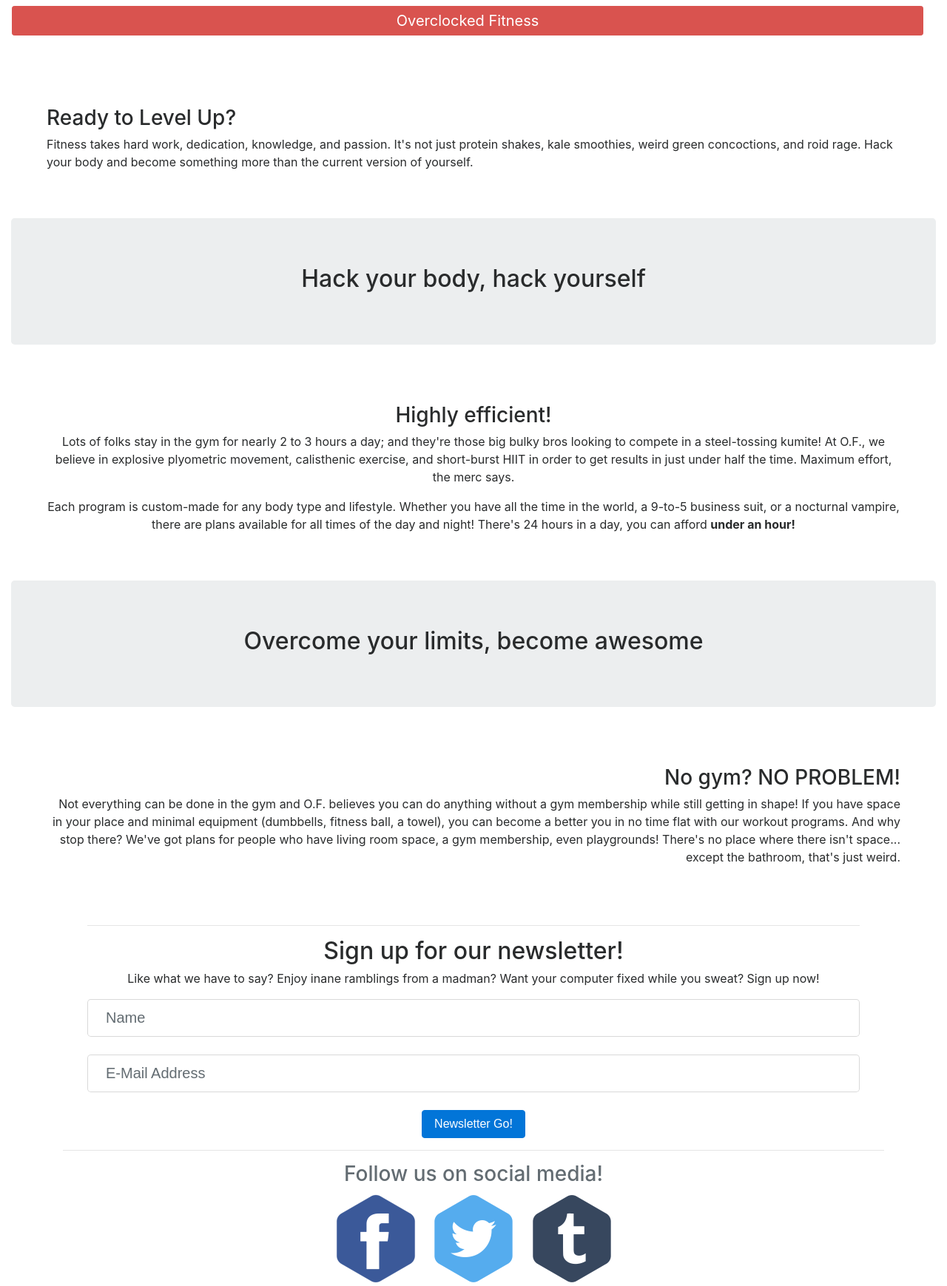
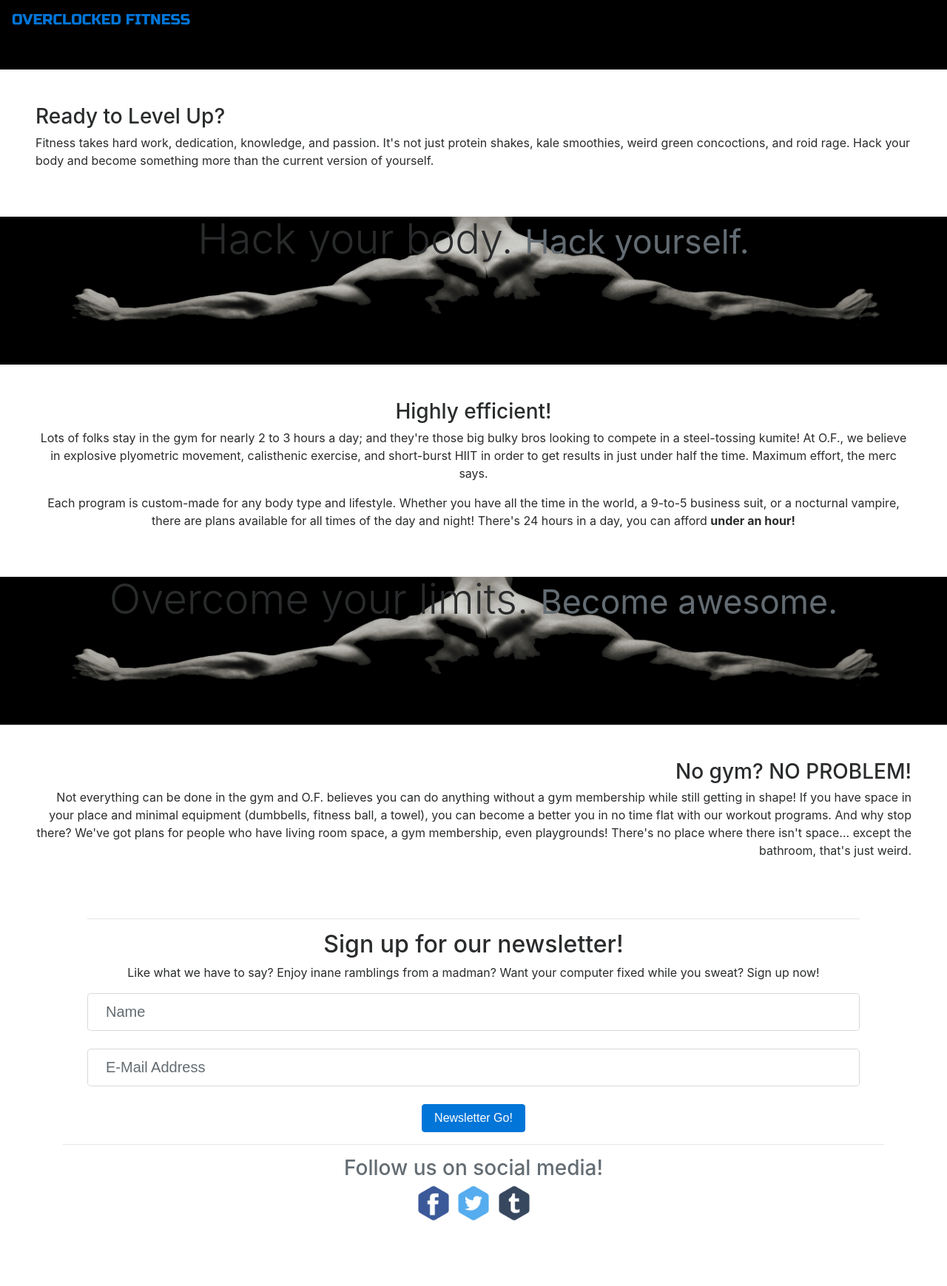
Before and after one commit to Phantom-Hex/Overclocked-Fitness, a PHP site: page / in a window 1280 px wide. Shown: the whole page at 74% size. After the commit the page ends 1651 px from the top, so only its background shows below. Run offline with PHP 8.4, Linux system fonts and the light colour scheme; some libraries are stand-ins or nearby versions.

Commit message:
Fitted this thing to Bootstrap
Bootstrap works for it and now has Viewport data attached. Who knows, it might even make a site one day...

```diff
--- a/FirstClient.php
+++ b/FirstClient.php
@@ -196,7 +196,7 @@ if(isset($_GET['joined']))
 		}
 ?>
 <div class="container">
-<h3 class="text-center display-2">Client Questionnaire</h3>
+<h3 class="text-center display-4">Client Questionnaire</h3>
 <p>
   You want to get started on your path to glory? Well, first we got to know a little about yourself!  Fill out this tiny questionaire and someone will contact you about your needs and what-have-you so we can get your rig jumpstarted, see what parts you need, and assess what we're working with.  Don't worry, you don't need to sign anything in blood, it's just a general idea of who you are.  The formalities can be saved for later.
 </p>
@@ -254,7 +254,7 @@ if(isset($_GET['joined']))
       <span class="error"><?php echo $thighErr;?></span><br />
       <input class="form-control" type="text" name="calves" placeholder="Calves (in inches)" value="<?php echo $calves;?>">
       <span class="error"><?php echo $calvesErr;?></span><br />
-      <button style="text-align: center" type="submit" name="Client" class="btn-primary">Time to learn too much!</button>
+      <button type="submit" name="Client" class="btn btn-primary text-center">Time to learn too much!</button>
     </div>
   </form>
 </div>
--- a/inc/database.php
+++ b/inc/database.php
@@ -4,7 +4,7 @@
 class Database
 {
     private $host = "localhost";
-    private $db_name = "burnerbase";
+    private $db_name = "Burnerbase";
     private $username = "root";
     private $password = "";
     public $conn;
@@ -20,7 +20,8 @@ class Database
         }
 		catch(PDOException $exception)
 		{
-            echo "ERROR DETECTED: " . $exception->getMessage();
+            echo "ERROR DETECTED: ". $exception->getMessage();
+            echo ". You saw nothing.";
         }
 
         return $this->conn;
--- a/inc/footing.php
+++ b/inc/footing.php
@@ -3,9 +3,9 @@
      <hr />
   	<h3 class="text-muted">Follow us on social media!</h3>
   	<div>
-  		<a href="http://facebook.com/OverclockedFitness" alt="Facebook Page"><img class="img-fluid" src="./img/social/facebook.png" alt="Facebook"></a>
-    	<a href="http://twitter.com/OverclockedFitness" alt="Twitter"><img class="img-fluid" src="./img/social/twitter.png" alt="Twitter"></a>
-    	<a href="http://www.tumblr.com/OverclockedFitness" alt="Tumblr... yes, we do that too."><img class="img-fluid" src="./img/social/tumblr.png" alt="Tumblr"></a>
+  		<a href="http://facebook.com/OverclockedFitness" alt="Facebook Page"><img class="img-fluid" src="./img/social/facebook.png" width="50px" alt="Facebook"></a>
+    	<a href="http://twitter.com/OverclockedFitness" alt="Twitter"><img class="img-fluid" src="./img/social/twitter.png" width="50px" alt="Twitter"></a>
+    	<a href="http://www.tumblr.com/OverclockedFitness" alt="Tumblr... yes, we do that too."><img class="img-fluid" src="./img/social/tumblr.png" width="50px" alt="Tumblr"></a>
   	</div>
   </footer>
 <script src="https://code.jquery.com/jquery-3.2.1.slim.min.js" integrity="sha384-KJ3o2DKtIkvYIK3UENzmM7KCkRr/rE9/Qpg6aAZGJwFDMVNA/GpGFF93hXpG5KkN" crossorigin="anonymous"></script>
--- a/inc/heading.php
+++ b/inc/heading.php
@@ -2,21 +2,24 @@
 <html>
 <head>
 <meta charset="utf-8">
+<meta name="viewport" content="width=device-width, initial-scale=1, shrink-to-fit=no">
 <meta name="keyword" content="Overclocked Fitness, fitness, workout plans, exercise, personal training">
+
 <link rel="stylesheet" href="https://maxcdn.bootstrapcdn.com/bootstrap/4.0.0-beta.3/css/bootstrap.min.css" integrity="sha384-Zug+QiDoJOrZ5t4lssLdxGhVrurbmBWopoEl+M6BdEfwnCJZtKxi1KgxUyJq13dy" crossorigin="anonymous">
+<link href="https://fonts.googleapis.com/css?family=Roboto|Russo+One" rel="stylesheet">
 <!-- <link rel="stylesheet" href="../styles/main.css"> -->
 <title>Overclocked Fitness</title>
 </head>
-<body>
+<body class="bg-dark text-light">
 <!-- header HTML starts  -->
-<nav class="navbar navbar-expand-md navbar-dark bg-dark mx-auto">
-  <a class="navbar-brand btn btn-danger btn-sm" href="index.php">Overclocked Fitness</a>
+<nav class="navbar navbar-expand-md navbar-dark" style="background-color: black;">
+  <a class="navbar-brand" href="index.php" style="font-family: Russo One;">OVERCLOCKED FITNESS</a>
   <button class="navbar-toggler" type="button" data-toggle="collapse" data-target="#navbarTogglerDemo02" aria-controls="navbarTogglerDemo02" aria-expanded="false" aria-label="Toggle navigation">
     <span class="navbar-toggler-icon"></span>
   </button>
   <div class="collapse navbar-collapse" id="navbarTogglerDemo02">
     <ul class="navbar-nav mr-auto">
-      <li class="nav-item active">
+      <li class="nav-item">
         <a class="nav-link" href="FirstClient.php">Start-Up<span class="sr-only">(current)</span></a>
       </li>
       <li class="nav-item">
--- a/inc/main.php
+++ b/inc/main.php
@@ -39,26 +39,43 @@ if(isset($_GET['joined']))
              <?php
 		}
 ?>
+<style>
+.parallax {
+    /* The image used */
+    background-image: url("./img/Fitness.jpg");
+
+    /* Set a specific height */
+    height: 200px;
+
+    /* Create the parallax scrolling effect */
+    background-attachment: fixed;
+    background-position: center;
+    background-repeat: no-repeat;
+    background-size: cover;
+}
+</style>
 <!-- first page content starts -->
-<section class="container-fluid text-center">
-  <div class="Section1 p-5 text-left">
+<section class="text-center bg-dark text-light">
+  <div class="container-fluid p-5 text-left">
     <h3>Ready to Level Up?</h3>
     <p>Fitness takes hard work, dedication, knowledge, and passion.  It's not just protein shakes, kale smoothies, weird green concoctions, and roid rage.  Hack your body and become something more than the current version of yourself.</p>
   </div>
-  <div class="jumbotron display-2">
-    <h2>Hack your body, hack yourself</h2>
+  <div class="parallax">
+    <p class="display-4">Hack your body.
+    <small class="text-muted">Hack yourself.</small></p>
   </div>
-  <div class="Section2 p-5">
+  <div class="container-fluid p-5" style="">
     <h3>Highly efficient!</h3>
     <p>Lots of folks stay in the gym for nearly 2 to 3 hours a day; and they're those big bulky bros looking to compete in a steel-tossing kumite!  At O.F., we believe in explosive plyometric movement, calisthenic exercise, and short-burst HIIT in order to get results in just under half the time.  Maximum effort, the merc says.</p>
     <p>
      Each program is custom-made for any body type and lifestyle.  Whether you have all the time in the world, a 9-to-5 business suit, or a nocturnal vampire, there are plans available for all times of the day and night!  There's 24 hours in a day, you can afford <strong>under an hour!</strong>
    </p>
   </div>
-  <div class="jumbotron display-2">
-    <h2>Overcome your limits, become awesome</h2>
+  <div class="parallax">
+    <p class="display-4">Overcome your limits.
+    <small class="text-muted">Become awesome.</small></p>
   </div>
-  <div class="Section3 p-5 text-right">
+  <div class="container-fluid p-5 text-right">
     <h3>No gym? NO PROBLEM!</h3>
     <p>
       Not everything can be done in the gym and O.F. believes you can do anything without a gym membership while still getting in shape! If you have space in your place and minimal equipment (dumbbells, fitness ball, a towel), you can become a better you in no time flat with our workout programs.
```
Also changed, not shown: about.php (+6 -6 lines), img/runner.jpeg (added), img/shoes.jpeg (added), 1 other file.
